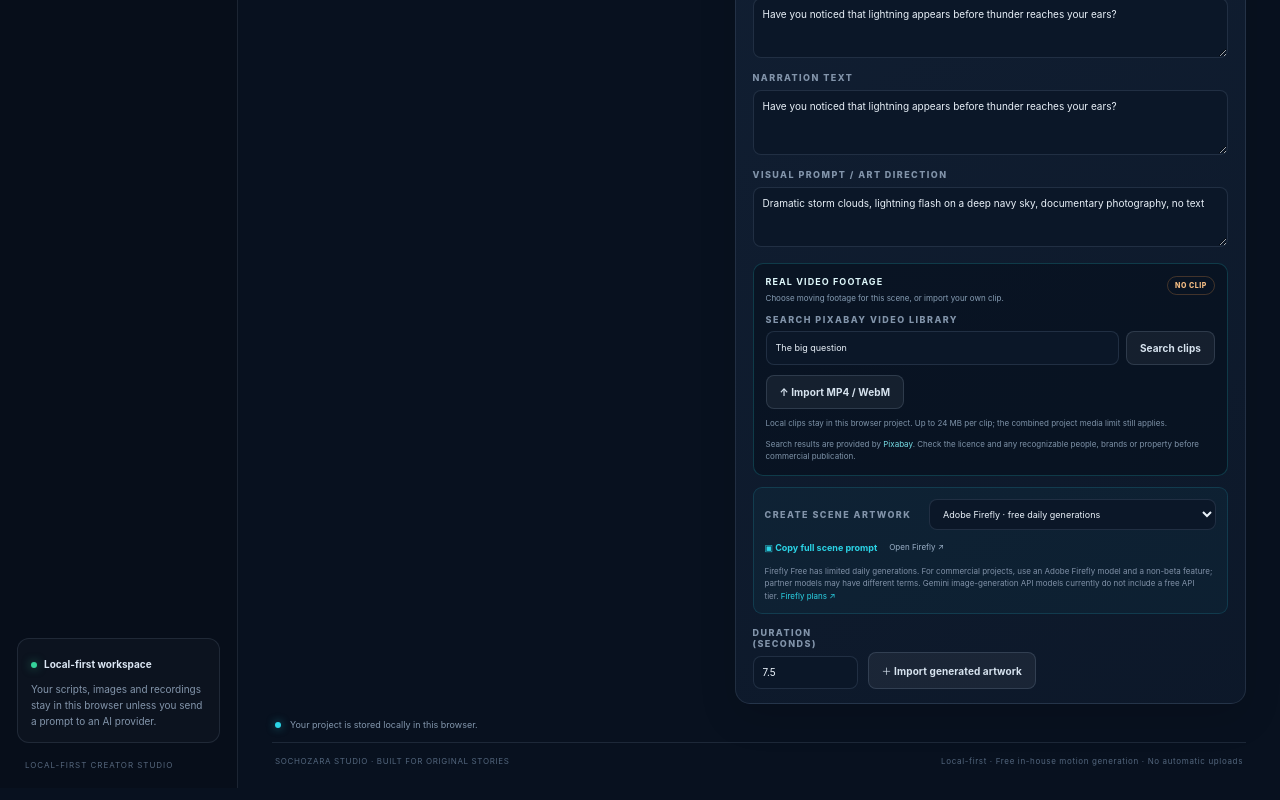
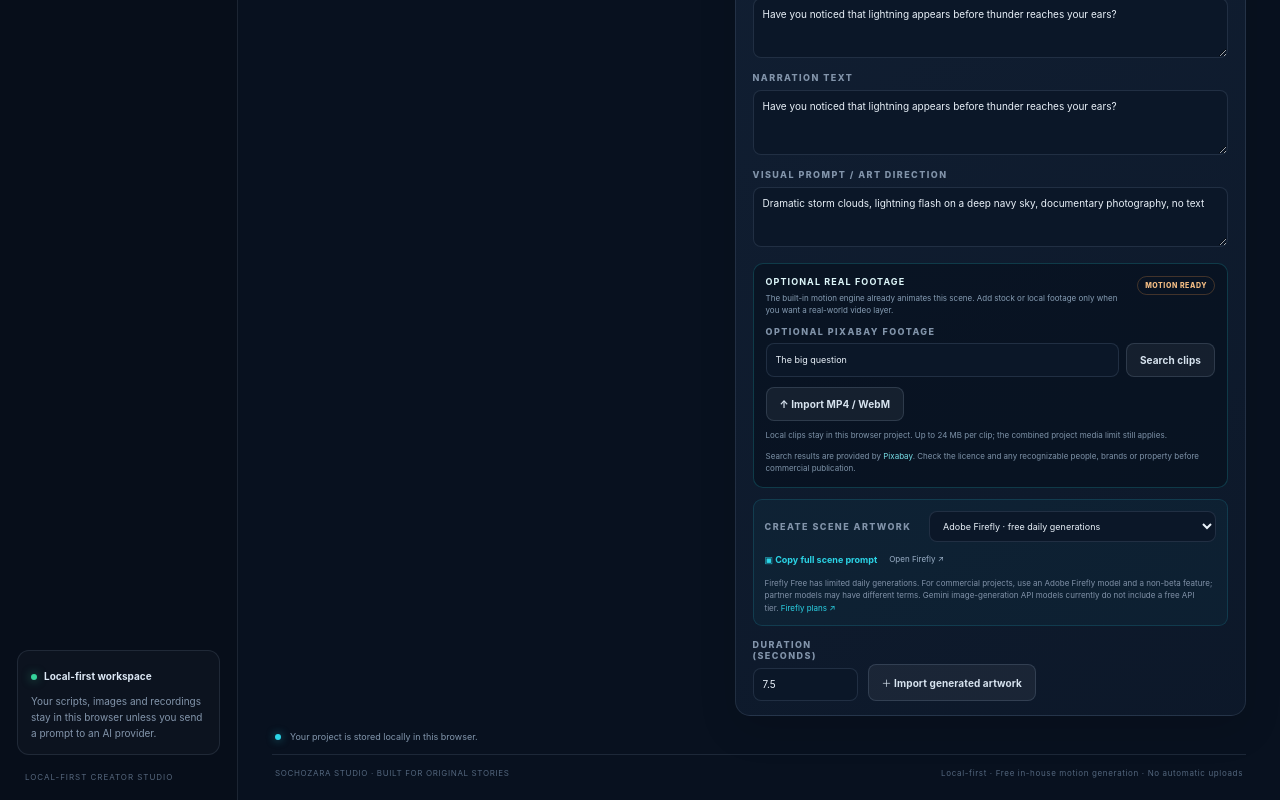
Before and after one commit to narayananagapuri25/VideoMaker, a React (Vite) app: page / in a window 1280 px wide. Shown: the part 1883-2683 px from the top of the page. Built offline with nearby package versions, Linux system fonts and the light colour scheme.

Commit message:
Clarify stock footage is optional for local video generation

```diff
--- a/src/components/StockVideoPanel.tsx
+++ b/src/components/StockVideoPanel.tsx
@@ -89,8 +89,8 @@ export default function StockVideoPanel({ scene, onChange }: StockVideoPanelProp
   return (
     <section className="stock-video-panel">
       <div className="stock-video-heading">
-        <div><strong>REAL VIDEO FOOTAGE</strong><small>Choose moving footage for this scene, or import your own clip.</small></div>
-        <span className={selectedSrc ? "clip-status ready" : "clip-status"}>{selectedSrc ? "CLIP ADDED" : "NO CLIP"}</span>
+        <div><strong>OPTIONAL REAL FOOTAGE</strong><small>The built-in motion engine already animates this scene. Add stock or local footage only when you want a real-world video layer.</small></div>
+        <span className={selectedSrc ? "clip-status ready" : "clip-status"}>{selectedSrc ? "FOOTAGE ADDED" : "MOTION READY"}</span>
       </div>
 
       {selectedSrc && (
@@ -130,7 +130,7 @@ export default function StockVideoPanel({ scene, onChange }: StockVideoPanelProp
       )}
 
       <div className="stock-video-search">
-        <label className="field-label">SEARCH PIXABAY VIDEO LIBRARY</label>
+        <label className="field-label">OPTIONAL PIXABAY FOOTAGE</label>
         <div className="stock-video-search-row">
           <input value={query} onChange={(event) => setQuery(event.target.value)} onKeyDown={(event) => { if (event.key === "Enter") { event.preventDefault(); void search(); } }} placeholder="e.g. Earth from space, ocean waves" />
           <button className="button button-secondary" disabled={isSearching || query.trim().length < 2} onClick={() => void search()}>
```
